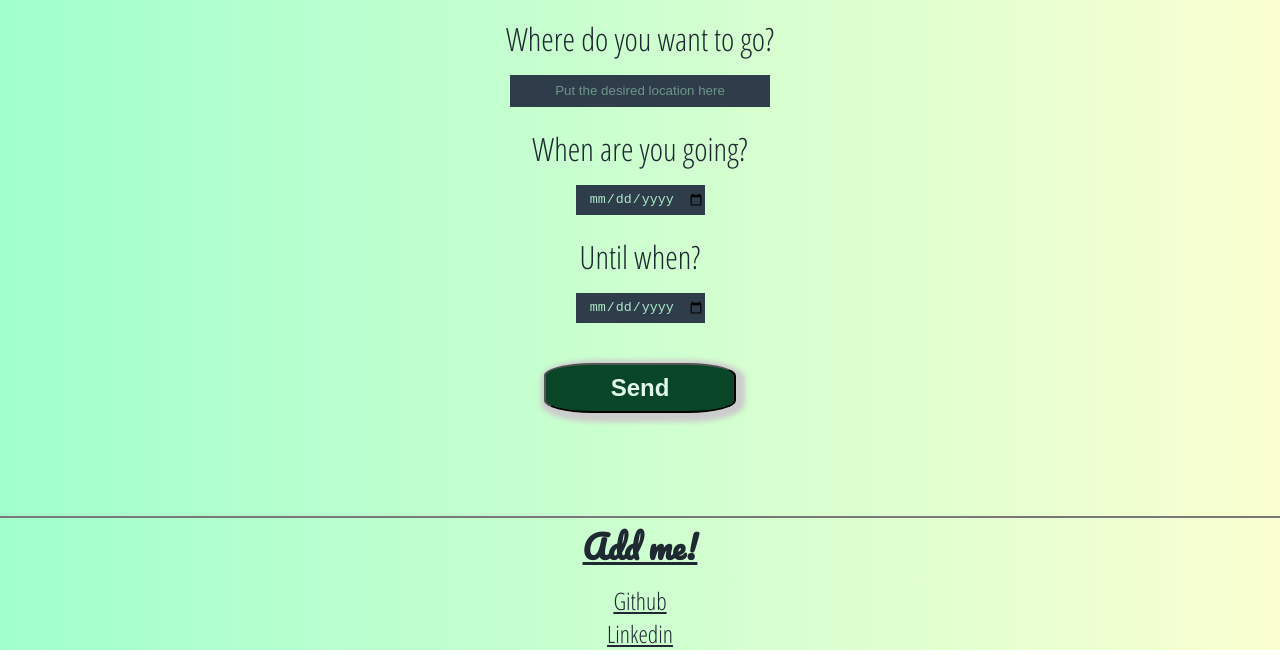
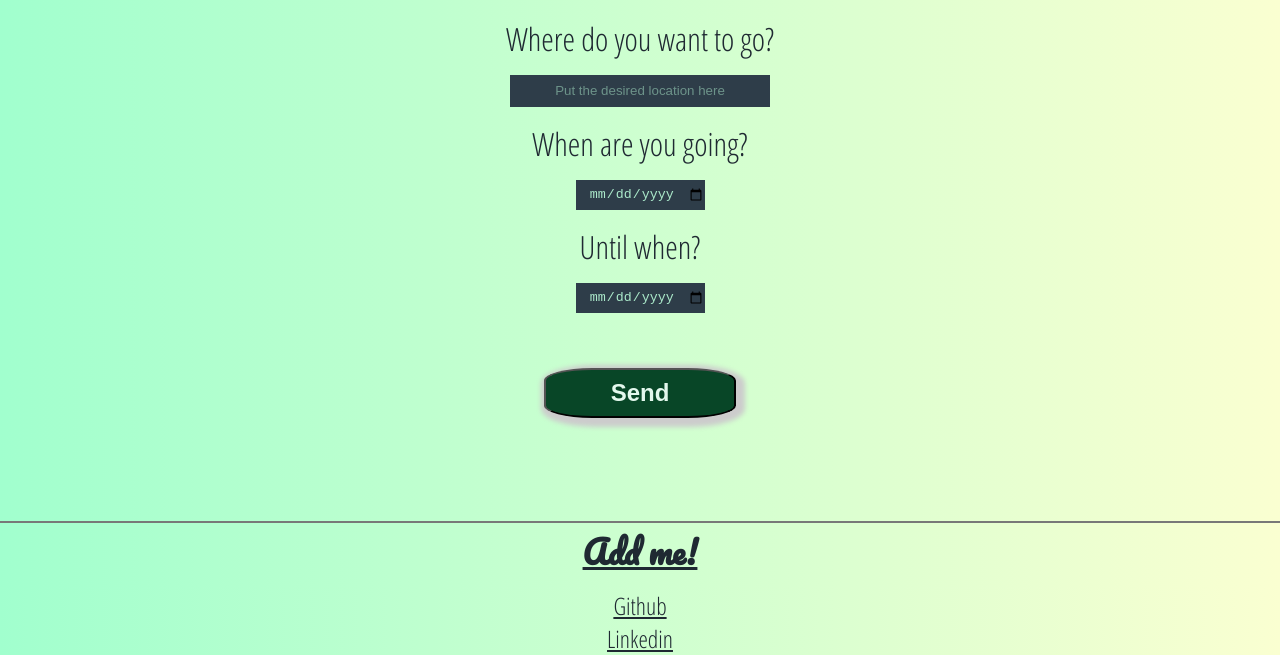
Before and after one commit to Bmg1612/FEND-Capstone--Travel_app, a website built with webpack: page src/client/views/index.html in a window 1280 px wide. Shown: the part 187-842 px from the top of the page. Built offline with nearby package versions, Linux system fonts and the light colour scheme.

Commit message:
style: Changed the disposition of the forms ->
- I had 3 forms, one for each input. I changed to one form only to add
the required attribute;
- Made changes to layout to make it look the way it was before the
form's change;
- Added all the form related styles to components.scss

```diff
--- a/src/client/styles/base.scss
+++ b/src/client/styles/base.scss
@@ -16,14 +16,6 @@ $primary-color: #1f2932;
   }
 }
 
-//ERASE IF NOT USED
-
-// @mixin for-desktop-only {
-//   @media screen and (min-width: 901px) {
-//     @content;
-//   }
-// }
-
 @mixin for-printing-only {
   @media print {
     @content;
@@ -34,8 +26,15 @@ $primary-color: #1f2932;
 %form {
   font-size: 2rem;
   text-align: center;
+  margin-top: 20px;
 }
 %input {
+  display: block;
+  text-align: center;
+  margin: 15px auto;
+  height: 30px;
+  border: 0px;
+  background-color: #2e3d49;
   text-align: center;
   color: #abe9ca;
   &::placeholder {
@@ -72,20 +71,6 @@ main {
       text-decoration: underline;
       @include for-phone-only {
         font-size: 4rem;
-      }
-    }
-    .location__form {
-      @extend %form;
-      @include for-printing-only {
-        //   width: 50%;
-        font-size: 1.5rem;
-      }
-    }
-
-    .dates__form {
-      @extend %form;
-      @include for-printing-only {
-        font-size: 1.5rem;
       }
     }
   }
--- a/src/client/styles/components.scss
+++ b/src/client/styles/components.scss
@@ -1,3 +1,38 @@
+form {
+  @extend %form;
+  display: flex;
+  flex-direction: column;
+
+  .location__input {
+    @extend %input;
+    width: 20%;
+    @include for-phone-only {
+      width: 70%;
+    }
+    @include for-tablet-only {
+      width: 40%;
+    }
+    @include for-printing-only {
+      width: 50%;
+      font-size: 1.5rem;
+    }
+  }
+  .dates__input {
+    @extend %input;
+    width: 10%;
+    @include for-phone-only {
+      width: 50%;
+    }
+    @include for-tablet-only {
+      width: 20%;
+    }
+    @include for-printing-only {
+      width: 25%;
+      font-size: 1.5rem;
+    }
+  }
+}
+
 button {
   @include for-printing-only {
     display: none;
--- a/src/client/styles/layout.scss
+++ b/src/client/styles/layout.scss
@@ -51,52 +51,6 @@ main {
     h1 {
       margin: 0px;
     }
-    %form {
-      margin-top: 20px;
-    }
-    %input {
-      display: block;
-      text-align: center;
-      margin: 15px auto;
-      height: 30px;
-      border: 0px;
-      background-color: #2e3d49;
-    }
-
-    .location__form {
-      @extend %form;
-      input {
-        @extend %input;
-        width: 20%;
-        @include for-phone-only {
-          width: 70%;
-        }
-        @include for-tablet-only {
-          width: 40%;
-        }
-        @include for-printing-only {
-          width: 50%;
-        }
-      }
-    }
-
-    .dates__form {
-      @extend %form;
-      input {
-        @extend %input;
-        width: 10%;
-
-        @include for-phone-only {
-          width: 50%;
-        }
-        @include for-tablet-only {
-          width: 20%;
-        }
-        @include for-printing-only {
-          width: 25%;
-        }
-      }
-    }
   }
   .main__results {
     display: none;
--- a/src/client/views/index.html
+++ b/src/client/views/index.html
@@ -16,19 +16,16 @@
         <main>
             <div class="main__form">
                 <h1>Travel Planner</h1>
-                <form class="location__form">
+                <form class="form">
                     <label for="location">Where do you want to go?</label>
-                    <input type="text" name="location" id="location" placeholder="Put the desired location here">
+                    <input type="text" name="location" id="location" class="location__input"
+                        placeholder="Put the desired location here" required>
+                    <label for="start-date">When are you going?</label>
+                    <input type="date" id="start-date" class="dates__input" required>
+                    <label for="end-date">Until when?</label>
+                    <input type="date" id="end-date" class="dates__input" required>
+                    <button type="submit" id="button">Send</button>
                 </form>
-                <form class="dates__form">
-                    <label for="start-date">When are you going?</label>
-                    <input type="date" id="start-date">
-                </form>
-                <form class="dates__form">
-                    <label for="end-date">Until when?</label>
-                    <input type="date" id="end-date">
-                </form>
-                <button type="submit" id="button">Send</button>
             </div>
             <div id="results" class="main__results"></div>
         </main>
```
